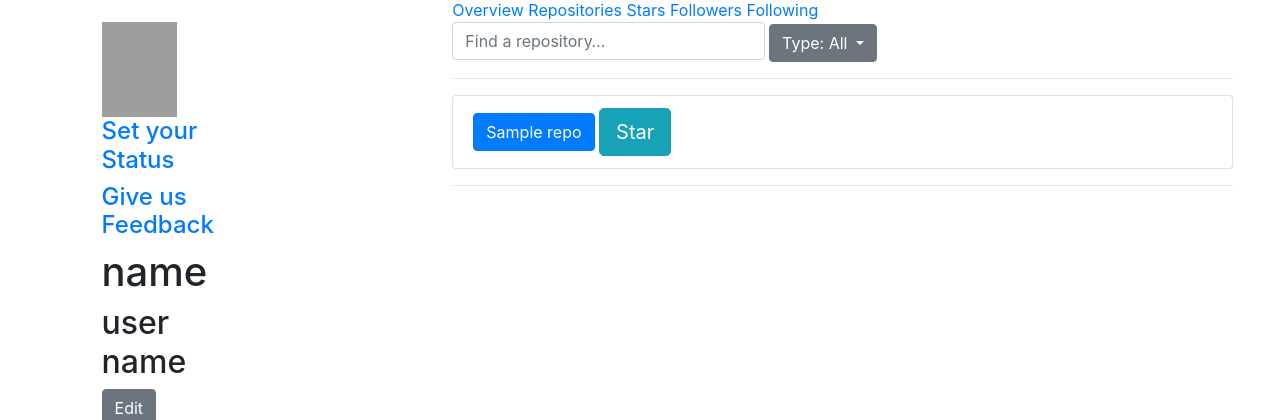
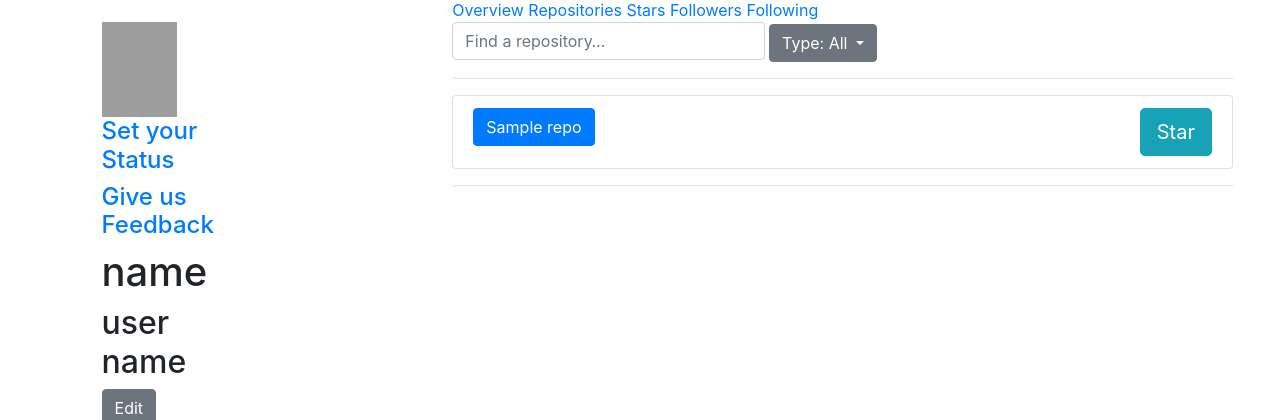
Before and after one commit to ChristinaDRoberts/recreate_gith, a Flask app: template templates/index.html in a window 1280 px wide. Shown: the part 694-1114 px from the top of the page. Run offline with Flask 2, Linux system fonts and the light colour scheme; the template is opened without the code that fills it: most values are stand-ins (such as "Sample title", 1, 10 or a date in 2020); some libraries are stand-ins or nearby versions; grey boxes are pictures that could not be loaded.

Commit message:
figuring template

```diff
--- a/app.py
+++ b/app.py
@@ -33,6 +33,7 @@ def index():
         'repos': data2, 'general': data #also assign it another key of general and value of repos info
     }
 
+    print(type(repos))
     # sends the info back to program using render template function
     # in index file which we will be using for repos page, and replace the {% %} values with
     # key : value data that we call out of the api data se
--- a/static/styles.css
+++ b/static/styles.css
@@ -78,3 +78,7 @@ body{
     margin-left:0;
     float:right;
 }
+
+.btn-lg{
+    float: right;
+}
--- a/templates/index.html
+++ b/templates/index.html
@@ -15,7 +15,7 @@
             <li class="list-group-item repo-table-item">
 
 {#               IN THE CURLY BRACES IN THIS, IT WILL INSERT THE TITLE OF THE REPO FOR THAT LINK#}
-                <a class="btn btn-primary repos-link" href="/"{{ loop.index }}/">{{ repo.title }}</a>
+                <a class="btn btn-primary repos-link"  href="{{ repo.html_url }}">{{ repos.name }}</a>
 {#                 MAKES A BUTTON WITH A STAR ON IT TO STAR THE REPOSITORY#}
                 <a href="#" class="btn btn-info btn-lg">
                     <span class="glyphicon glyphicon-star"></span> Star</a>
```
